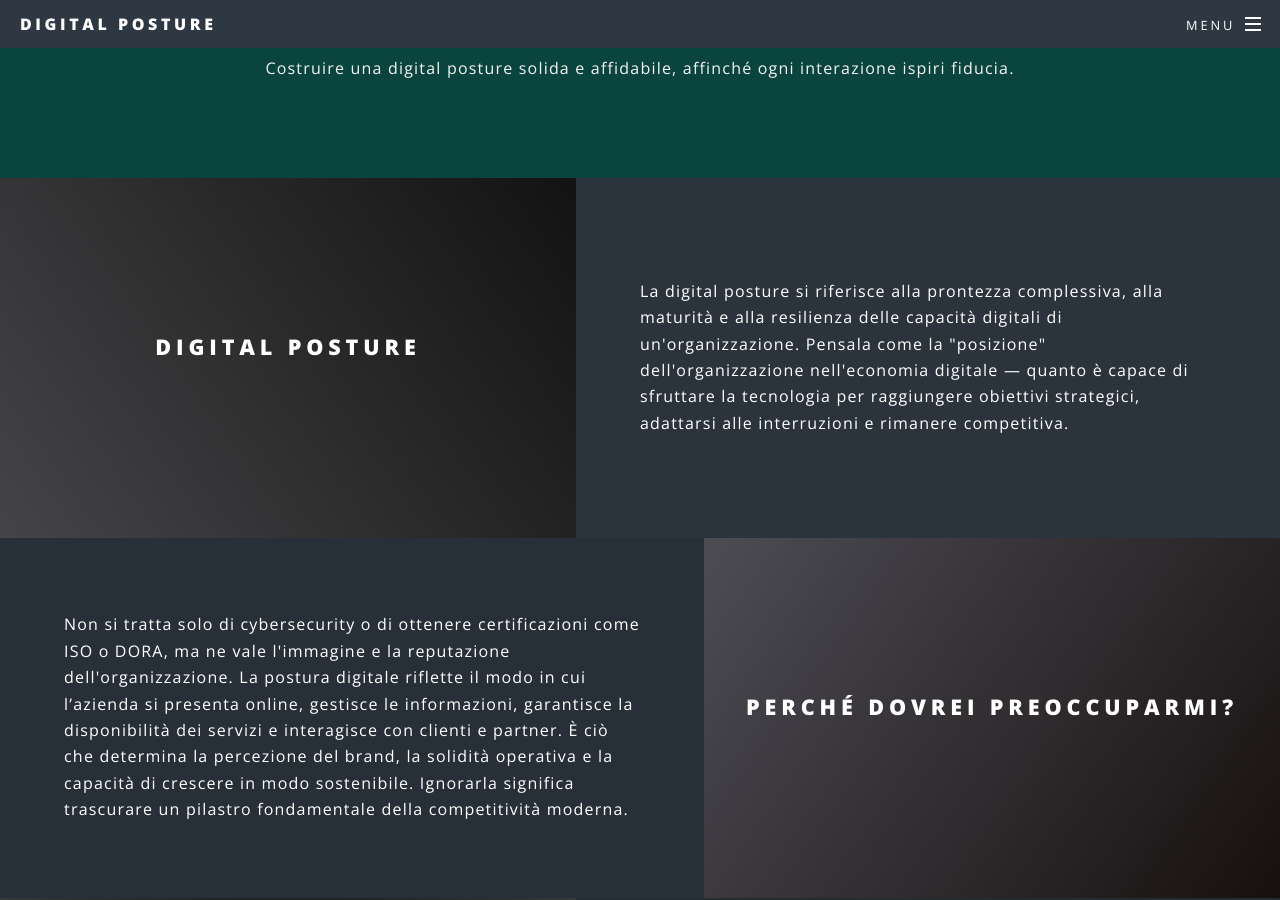
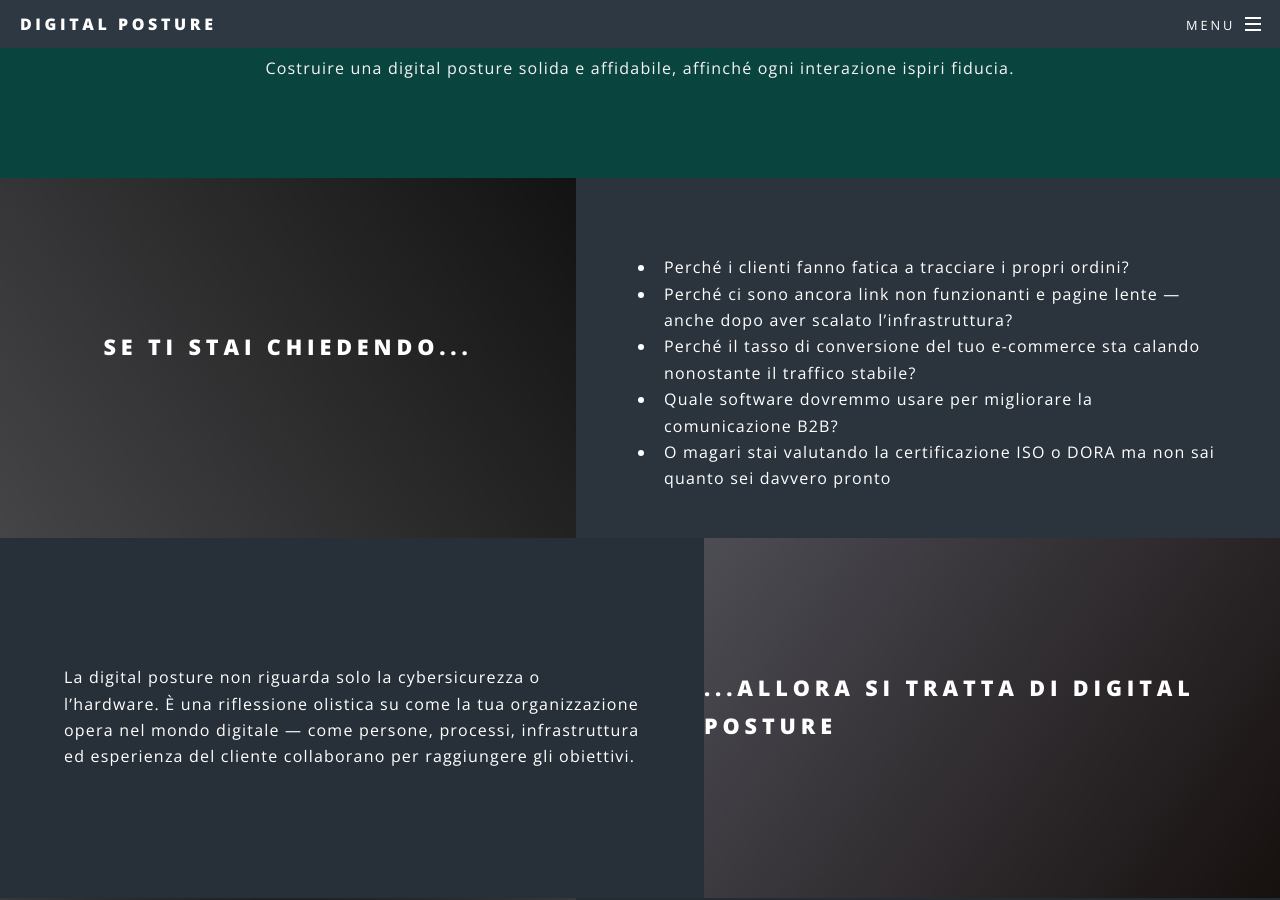
Before and after one commit to mixxr/it, a Jekyll site: the page built from index.html, in a window 1280 px wide and 900 px high, scrolled down 1302 px. Built offline with Jekyll 4.4.1, drawn with Linux system fonts in a browser that asks for light colours; some of the changed text lies outside the part shown.

Commit message:
landing page

```diff
--- /dev/null
+++ b/_includes/contact-form.html
@@ -0,0 +1,124 @@
+				<!-- Contact Form -->
+				 				<!-- <form id="contactForm" method="post" action="https://eo3xqozda3ra2kr.m.pipedream.net/contactform"
+					style="width:100%;">
+					<div class="row uniform">
+						<div class="6u 12u$(xsmall)">
+							<input type="text" name="demo-name" id="demo-name" value="" placeholder="Nome*" required
+								aria-label="Name" autocomplete="given-name"/>
+						</div>
+						<div class="6u$ 12u$(xsmall)">
+							<input type="email" name="demo-email" id="demo-email" value="" placeholder="Email*" required
+								aria-label="Email" autocomplete="email" />
+						</div>
+						<div class="12u$">
+							<div class="select-wrapper">
+								<select name="demo-category" id="demo-category" aria-label="Sector">
+									<option value="">- Sector -</option>
+									<option value="MAN">Manufacturing</option>
+									<option value="LOG">Logistics</option>
+									<option value="SVC">Services</option>
+									<option value="BAN">Bank/Financial</option>
+									<option value="OTH">Other</option>
+								</select>
+							</div>
+						</div>
+						<div class="12u$">
+							<div class="select-wrapper">
+								<select name="demo-function" id="demo-function" aria-label="Function">
+									<option value="">- Sector -</option>
+									<option value="CXO">C-Level</option>
+									<option value="DIR">Director</option>
+									<option value="MAN">Manager</option>
+									<option value="CON">Consultant</option>
+									<option value="STU">Student</option>
+									<option value="OTH">Other</option>
+								</select>
+							</div>
+						</div>
+						<div class="6u 12u$(small)">
+							<input type="checkbox" id="demo-copy" name="demo-copy" checked aria-label="Mandami una copia">
+							<label for="demo-copy">Mandami una copia</label>
+						</div>
+						<div class="6u$ 12u$(small)">
+							<input type="checkbox" id="demo-human" name="demo-human" aria-label="Non sono un robot">
+							<label for="demo-human">Non sono un robot</label>
+						</div>
+						<div class="12u$">
+							<textarea name="demo-message" id="demo-message" placeholder="Inserisci la tua richiesta*" rows="6" required aria-label="Messagio da inviare"></textarea>
+						</div>
+						<div class="12u$">
+							<ul class="actions" style="width: 100%;">
+								<li><input id="submitButton" type="submit" value="Invia messaggio" class="fit special" formnovalidate aria-label="Send Message" /></li>
+								<li><input type="reset" value="Reset" class="fit" aria-label="Reset form" /></li>
+							</ul>
+						</div>
+					</div>
+				</form> -->
+
+                <form id="contactForm" method="post" action="https://eo3xqozda3ra2kr.m.pipedream.net/contactform"
+					style="width:100%;">
+					<div class="row uniform">
+				<div class="6u 12u$(xsmall)">
+							<input type="text" name="demo-name" id="demo-name" value="" placeholder="Nome*" required
+								aria-label="Nome" autocomplete="given-name"/>
+						</div>
+						<div class="6u$ 12u$(xsmall)">
+							<input type="email" name="demo-email" id="demo-email" value="" placeholder="Email*" required
+								aria-label="Email" autocomplete="email" />
+						</div>
+						<div class="12u$">
+							<div class="select-wrapper">
+								<select name="demo-category" id="demo-category" aria-label="Settore">
+									<option value="">- Settore -</option>
+									<option value="MAN">Manufacturing</option>
+									<option value="LOG">Logistics</option>
+									<option value="SVC">Services</option>
+									<option value="BAN">Bank/Financial</option>
+									<option value="OTH">Altro</option>
+								</select>
+							</div>
+						</div>
+						<div class="12u$">
+							<div class="select-wrapper">
+								<select name="demo-function" id="demo-function" aria-label="Ruolo">
+									<option value="">- Ruolo -</option>
+									<option value="CXO">C-Level</option>
+									<option value="DIR">Director</option>
+									<option value="MAN">Manager</option>
+									<option value="CON">Consultant</option>
+									<option value="STU">Student</option>
+									<option value="OTH">Altro</option>
+								</select>
+							</div>
+						</div>
+						<div class="12u$">
+							<div class="select-wrapper">
+								<select name="demo-request" id="demo-request" aria-label="Tipo Richiesta">
+									<option value="">- Richiesta -</option>
+									<option value="ASS">Assessment</option>
+									<option value="PAR">Partnership</option>
+									<option value="HIR">Ingaggiaci</option>
+									<option value="INC">Call introduttiva</option>
+									<option value="OTH">Altro</option>
+								</select>
+							</div>
+						</div>
+						<div class="6u 12u$(small)">
+							<input type="checkbox" id="demo-copy" name="demo-copy" checked aria-label="Mandami una copia">
+							<label for="demo-copy">Mandami una copia</label>
+						</div>
+						<div class="6u$ 12u$(small)">
+							<input type="checkbox" id="demo-human" name="demo-human" aria-label="Non sono un robot">
+							<label for="demo-human">Non sono un robot</label>
+						</div>
+						<div class="12u$">
+							<textarea name="demo-message" id="demo-message" placeholder="Inserisci la tua richiesta*" rows="6" required aria-label="Messagio da inviare"></textarea>
+						</div>
+						<div class="12u$">
+							<ul class="actions" style="width: 100%;">
+								<li><input id="submitButton" type="submit" value="Invia messaggio" class="fit special" formnovalidate aria-label="Send Message" /></li>
+								<li><input type="reset" value="Reset" class="fit" aria-label="Reset form" /></li>
+							</ul>
+						</div>
+					</div>
+				</form>
--- a/css/main.scss
+++ b/css/main.scss
@@ -285,13 +285,18 @@
 		margin: 0 0 (_size(element-margin) * 0.5) 0;
 	}
 
+				option {
+				background: #141414 !important;
+				color: white !important;
+			}
+
 	input[type="text"],
 	input[type="password"],
 	input[type="email"],
 	select,
 	textarea {
 		@include vendor('appearance', 'none');
-		background: _palette(border-bg);
+		background: _palette(border-bg); // used in contact form
 		border-radius: 3px;
 		border: none;
 		color: inherit;
@@ -340,12 +345,7 @@
 	select {
 		height: _size(element-height);
 	}
-	select {
-		background-color: rgba(32, 30, 30, 0.25); // TODO: adjust bg-color
-		 option {
-            background-color: rgba(32, 30, 30, 0.85) !important;
-        }
-	}
+
 
 	textarea {
 		padding: 0.75em 1em;
@@ -1099,7 +1099,6 @@
 			textarea {
 				background: _palette($p, border-bg);
 			}
-
 			.select-wrapper {
 				&:before {
 					color: _palette($p, border);
--- a/index.html
+++ b/index.html
@@ -31,60 +31,27 @@
 	</section>
 
 	<!-- Two -->
-	<section id="two" class="wrapper alt style2">
-		<section class="spotlight">
-			<div class="image"
-				style="background-image: url(/images/pic01.jpg); background-size: cover; background-position: center; min-height: 40vh; display:flex; align-items:center; justify-content:center;">
-				<h2>Digital Posture</h2>
-			</div>
-			<div class="content">
-				<p>La digital posture si riferisce alla prontezza complessiva, alla maturità e alla resilienza delle capacità digitali di un'organizzazione. Pensala come la "posizione" dell'organizzazione nell'economia digitale — quanto è capace di sfruttare la tecnologia per raggiungere obiettivi strategici, adattarsi alle interruzioni e rimanere competitiva.</p>
-			</div>
-		</section>
-		<section class="spotlight">
-			<div class="image"
-				style="background-image: url(/images/pic03.jpg); background-size: cover; background-position: center; min-height: 40vh; display:flex; align-items:center; justify-content:center;">
-				<h2>Perché dovrei preoccuparmi?</h2>
-			</div>
-			<div class="content">
-				<p>Non si tratta solo di cybersecurity o di ottenere certificazioni come ISO o DORA, ma ne vale l'immagine e la reputazione dell'organizzazione.
-					La postura digitale riflette il modo in cui l’azienda si presenta online, gestisce le informazioni, garantisce la disponibilità dei servizi e interagisce con clienti e partner.
-					È ciò che determina la percezione del brand, la solidità operativa e la capacità di crescere in modo sostenibile.
-					Ignorarla significa trascurare un pilastro fondamentale della competitività moderna.</p>
-			</div>
-		</section>
-		<section class="spotlight">
-			<div class="image"
-				style="background-image: url(/images/pic04.jpg); background-size: cover; background-position: center; min-height: 40vh; display:flex; align-items:center; justify-content:center;">
-				<h2>Come valutare</h2>
-			</div>
-			<div class="content">
-				<p>Il modo migliore per valutare la tua Digital Posture è attraverso una valutazione strutturata del modello di maturità che offre una visione olistica della posizione della tua organizzazione. Un modello di maturità fornisce un framework per valutare quanto è avanzata l’organizzazione nelle dimensioni critiche — strategia, processi, tecnologie, governance e cultura.</p>
-			</div>
-		</section>
-		<section class="spotlight">
-			<div class="image"
-				style="background-image: url(images/pic02.jpg); background-size: cover; background-position: center; min-height: 40vh; display:flex; align-items:center; justify-content:center;">
-				<h2>Come ti supportiamo</h2>
-			</div>
-			<div class="content">
-				<p><a href="{{site.lang}}{% link 0about-us.html%}">Siamo</a> una rete di Fractional C-Level Executives
-che supportano le PMI nella definizione e nell'adozione della giusta postura digitale
-in linea con i loro obiettivi di crescita. Attraverso un processo strutturato — che include interviste, analisi documentale
-e valutazioni tecniche — identifichiamo aree di miglioramento e opportunità di sviluppo nelle <a
-href="{{site.lang}}{% link 3dimensions.html %}">3 Dimensioni Chiave della Postura Digitale</a>.</p>
-			</div>
-		</section>
-	</section>
+<section id="two" class="wrapper alt style2">
+	<section class="spotlight"> <div class="image" style="background-image: url(images/pic01.jpg); background-size: cover; background-position: center; min-height: 40vh; display:flex; align-items:center; justify-content:center;"> <h2>Se ti stai chiedendo...</h2> </div> <div class="content"> <p> <ul> <li>Perché i clienti fanno fatica a tracciare i propri ordini?</li> <li>Perché ci sono ancora link non funzionanti e pagine lente — anche dopo aver scalato l’infrastruttura?</li> <li>Perché il tasso di conversione del tuo e-commerce sta calando nonostante il traffico stabile?</li> <li>Quale software dovremmo usare per migliorare la comunicazione B2B?</li> <li>O magari stai valutando la certificazione ISO o DORA ma non sai quanto sei davvero pronto</li> </ul> </p> </div> </section>
+
+	<section class="spotlight"> <div class="image" style="background-image: url(images/pic03.jpg); background-size: cover; background-position: center; min-height: 40vh; display:flex; align-items:center; justify-content:center;"> <h2>...allora si tratta di Digital Posture</h2> </div> <div class="content"> <p>La digital posture non riguarda solo la cybersicurezza o l’hardware. È una riflessione olistica su come la tua organizzazione opera nel mondo digitale — come persone, processi, infrastruttura ed esperienza del cliente collaborano per raggiungere gli obiettivi.</p> </div> </section>
+
+	<section class="spotlight"> <div class="image" style="background-image: url(images/pic04.jpg); background-size: cover; background-position: center; min-height: 40vh; display:flex; align-items:center; justify-content:center;"> <h2>Cosa Offriamo</h2> </div> <div class="content"> <p> <ul> <li>Valutazioni complete della Digital Posture su 3 dimensioni chiave</li> <li>Piani di miglioramento personalizzati in linea con i tuoi obiettivi di crescita</li> <li>Consulenza e supporto continuo per facilitare la tua trasformazione</li> </ul> </p> </div> </section>
+
+	<section class="spotlight"> <div class="image" style="background-image: url(images/pic02.jpg); background-size: cover; background-position: center; min-height: 40vh; display:flex; align-items:center; justify-content:center;"> <h2>Cosa Ottieni</h2> </div> <div class="content"> <p> <ul> <li>Una chiara comprensione del livello di maturità della tua Digital Posture</li> <li>Insight concreti per migliorare resilienza, fiducia e competitività</li> <li>Maggiore fiducia da parte di clienti, partner e stakeholder</li> </ul> </p> </div> </section>
+</section>
 
 	<!-- Three -->
 	<section id="three" class="wrapper style3 special">
 		<div class="inner">
 			<header class="major">
 				<h2>Le 3 Dimensioni</h2>
-				<p>Strutturando le valutazioni in queste tre dimensioni, le organizzazioni possono bilanciare la prontezza delle persone,
+				<p>Strutturando le valutazioni <a href="{{ site.lang }}{% link 3dimensions.html%}">nelle 3 Dimensioni Chiave</a>, le organizzazioni possono bilanciare la prontezza delle persone,
 					la resilienza tecnica e la reputazione digitale esterna — una visione olistica della loro digital posture.</p>
 			</header>
+						<p><img src="{{site.lang}}/images/3 dimensions_cybersecurity.png" alt="The 3 Dimensions of Digital Posture"
+					style="display: block; margin-left: auto; margin-right: auto; max-width: 100%; height: auto;" /></p>
+
 			<ul class="features">
 				{% for file in site.digital_posture %}
 				<li class="icon {{ file.icon }} onerow">
@@ -103,61 +70,7 @@
 				<p>Valuta la tua postura, migliora, ispira fiducia.</p>
 			</header>
 			<section style="width:100%; order:1;">
-				<form id="contactForm" method="post" action="https://eo3xqozda3ra2kr.m.pipedream.net/contactform"
-					style="width:100%;">
-					<div class="row uniform">
-						<div class="6u 12u$(xsmall)">
-							<input type="text" name="demo-name" id="demo-name" value="" placeholder="Nome*" required
-								aria-label="Name" autocomplete="given-name"/>
-						</div>
-						<div class="6u$ 12u$(xsmall)">
-							<input type="email" name="demo-email" id="demo-email" value="" placeholder="Email*" required
-								aria-label="Email" autocomplete="email" />
-						</div>
-						<div class="12u$">
-							<div class="select-wrapper">
-								<select name="demo-category" id="demo-category" aria-label="Sector">
-									<option value="">- Sector -</option>
-									<option value="MAN">Manufacturing</option>
-									<option value="LOG">Logistics</option>
-									<option value="SVC">Services</option>
-									<option value="BAN">Bank/Financial</option>
-									<option value="OTH">Other</option>
-								</select>
-							</div>
-						</div>
-						<div class="12u$">
-							<div class="select-wrapper">
-								<select name="demo-function" id="demo-function" aria-label="Function">
-									<option value="">- Sector -</option>
-									<option value="CXO">C-Level</option>
-									<option value="DIR">Director</option>
-									<option value="MAN">Manager</option>
-									<option value="CON">Consultant</option>
-									<option value="STU">Student</option>
-									<option value="OTH">Other</option>
-								</select>
-							</div>
-						</div>
-						<div class="6u 12u$(small)">
-							<input type="checkbox" id="demo-copy" name="demo-copy" checked aria-label="Mandami una copia">
-							<label for="demo-copy">Mandami una copia</label>
-						</div>
-						<div class="6u$ 12u$(small)">
-							<input type="checkbox" id="demo-human" name="demo-human" aria-label="Non sono un robot">
-							<label for="demo-human">Non sono un robot</label>
-						</div>
-						<div class="12u$">
-							<textarea name="demo-message" id="demo-message" placeholder="Inserisci la tua richiesta*" rows="6" required aria-label="Messagio da inviare"></textarea>
-						</div>
-						<div class="12u$">
-							<ul class="actions" style="width: 100%;">
-								<li><input id="submitButton" type="submit" value="Invia messaggio" class="fit special" formnovalidate aria-label="Send Message" /></li>
-								<li><input type="reset" value="Reset" class="fit" aria-label="Reset form" /></li>
-							</ul>
-						</div>
-					</div>
-				</form>
+				{% include contact-form.html %}
 			</section>
 		</div>
 	</section>
```
Also changed, not shown: 1what-is-digital-posture.html (added, +48 -0 lines), images/3 dimensions_cybersecurity.png.
